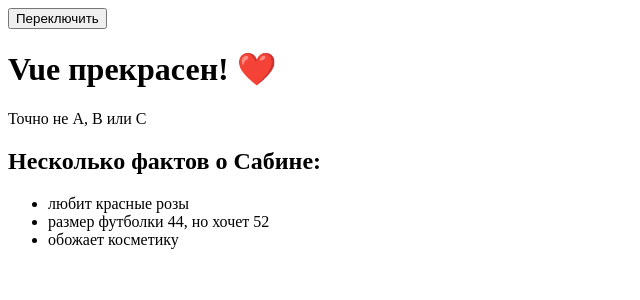
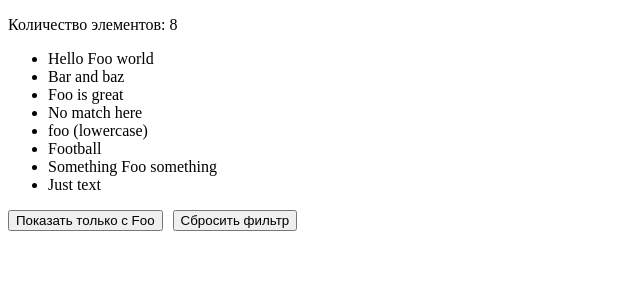
Before and after one commit to baikhonov/vue-doc-learning, a Vue app: page / in a window 1280 px wide. Shown: the top 300 px of the page, without its empty margins (0-640 px from the left). Built offline with nearby package versions, Linux system fonts and the light colour scheme.

Commit message:
Прошёл главу Отрисовка списков

```diff
--- a/src/App.vue
+++ b/src/App.vue
@@ -1,34 +1,47 @@
 <script setup>
-import { ref, reactive, computed } from 'vue';
+import { ref, computed } from 'vue';
 
-const awesome = ref(true);
-const type = ref('D');
-const always = ref(true);
-const ok = ref(false);
+const items = ref([
+  { id: 1, message: 'Hello Foo world' },
+  { id: 2, message: 'Bar and baz' },
+  { id: 3, message: 'Foo is great' },
+  { id: 4, message: 'No match here' },
+  { id: 5, message: 'foo (lowercase)' },
+  { id: 6, message: 'Football' },
+  { id: 7, message: 'Something Foo something' },
+  { id: 8, message: 'Just text' },
+]);
+
+const showFiltered = ref(false);
+
+const displayedItems = computed(() => {
+  if (showFiltered.value) {
+    return items.value.filter((item) => item.message.match(/Foo/));
+  }
+  return items.value;
+});
+
+function filterItems() {
+  showFiltered.value = true;
+}
+
+function resetFilter() {
+  showFiltered.value = false;
+}
 </script>
 
 <template>
   <div>
-    <button @click="awesome = !awesome">Переключить</button>
-    <h1 v-if="awesome">Vue прекрасен! ❤️</h1>
-    <h1 v-else>Vue ужасен! 😢</h1>
+    <p>Количество элементов: {{ displayedItems.length }}</p>
+    <ul>
+      <li v-for="item in displayedItems" :key="item.id">
+        {{ item.message }}
+      </li>
+    </ul>
 
-    <div v-if="type === 'A'">A</div>
-    <div v-else-if="type === 'B'">B</div>
-    <div v-else-if="type === 'C'">C</div>
-    <div v-else>Точно не A, B или C</div>
-
-    <template v-if="always">
-      <h2>Несколько фактов о Сабине:</h2>
-      <ul>
-        <li>любит красные розы</li>
-        <li>размер футболки 44, но хочет 52</li>
-        <li>обожает косметику</li>
-      </ul>
-    </template>
-
-    <h1 v-show="ok">Привет!</h1>
+    <button @click="filterItems">Показать только с Foo</button>
+    <button @click="resetFilter" style="margin-left: 10px">
+      Сбросить фильтр
+    </button>
   </div>
 </template>
-
-<style scoped></style>
```
